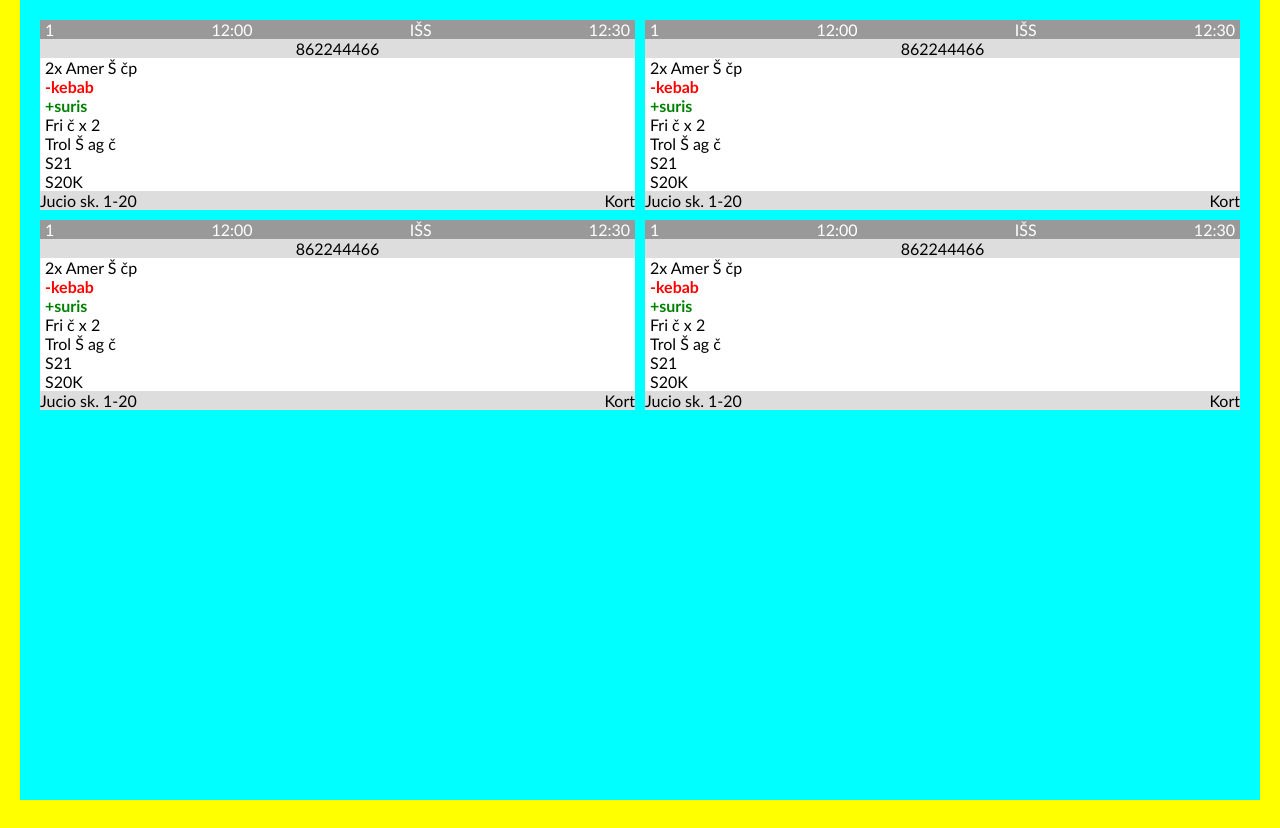
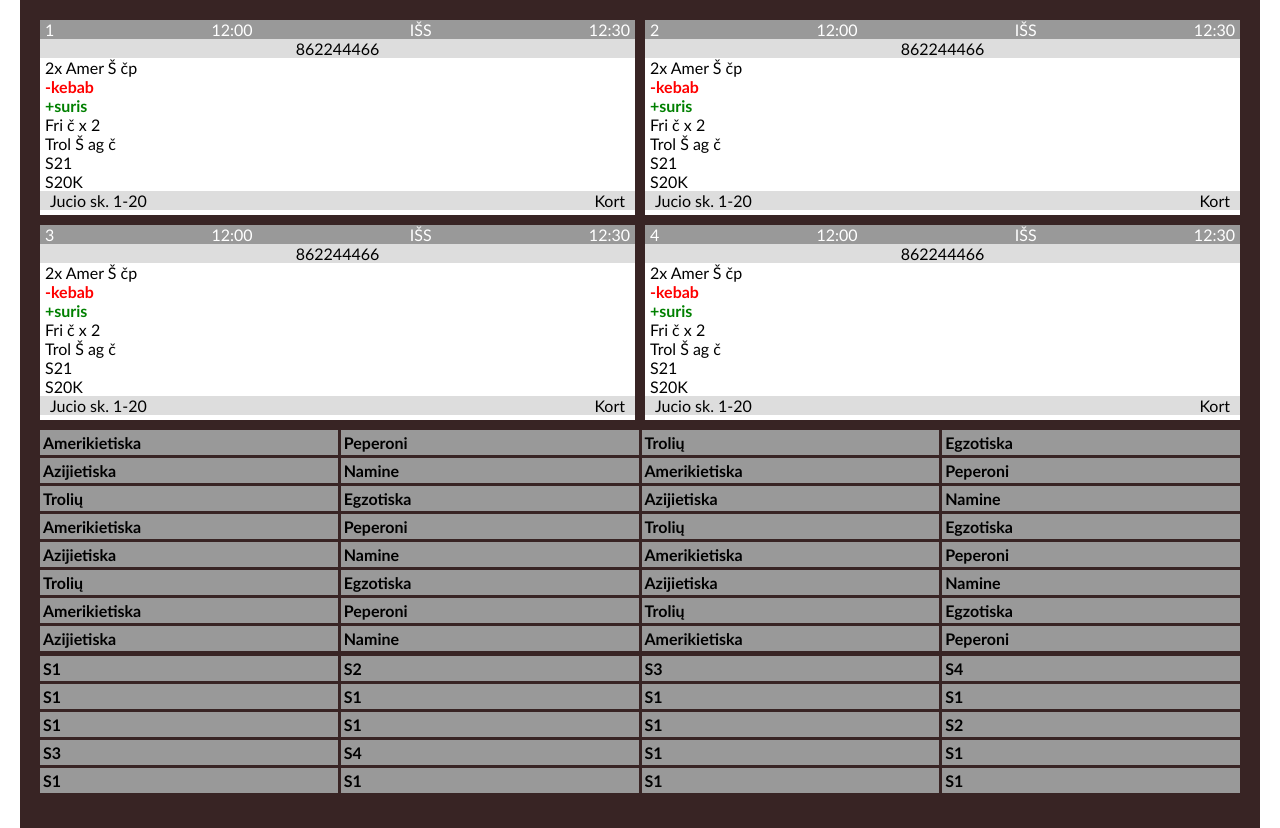
Before and after one commit to brokenfingers/manage-prototype, a website: page index.html in a window 1280 px wide. Before the commit the page ends 800 px from the top, so only its background shows below. Drawn offline with Linux system fonts and the light colour scheme.

Commit message:
menu list

```diff
--- a/css/pages/main.css
+++ b/css/pages/main.css
@@ -1,23 +1,29 @@
 body {
     display: grid;
-    background-color: yellow;
+    /* background-color: yellow; */
     width: 100%;
     grid-template-columns: 20px 1fr 20px;
     grid-template-areas: '. main .';
 }
 
 main {
-    display: main;
+    display: flex;
+    flex-direction: column;
     width: 100%;
     min-height: 100vh;
     grid-area: main;
     padding: 20px;
-    background-color: aqua;
+    background-color: #382424;
+}
+
+main > * {
+    margin-bottom: 10px;
 }
 
 .orders-pool {
     display: grid;
     width: 100%;
+    height: 50vh;
     gap: 10px;
     grid-template-columns: 1fr 1fr;
 }
@@ -57,6 +63,26 @@ main {
 
 .order > .bottom-bar {
     display: flex;
+    padding: 0 10px;
     justify-content: space-between;
     background-color: #ddd;
 }
+
+.order-options > .pizza-menu,
+.sushi-menu {
+    display: grid;
+    list-style-type: none;
+    margin-bottom: 5px;
+    gap: 3px;
+    grid-template-columns: 1fr 1fr 1fr 1fr;
+}
+
+.pizza-menu > li,
+.sushi-menu > li {
+    /* text-align: center; */
+    padding: 3px 3px;
+    background-color: #999;
+
+    cursor: pointer;
+    font-weight: bold;
+}
--- a/index.html
+++ b/index.html
@@ -45,7 +45,7 @@
             </div>
             <div class="order">
                 <div class="top-bar">
-                    <p class="number">1</p>
+                    <p class="number">2</p>
                     <p class="time-ordered">12:00</p>
                     <p>IŠS</p>
                     <p class="finish-time">12:30</p>
@@ -67,7 +67,7 @@
             </div>
             <div class="order">
                 <div class="top-bar">
-                    <p class="number">1</p>
+                    <p class="number">3</p>
                     <p class="time-ordered">12:00</p>
                     <p>IŠS</p>
                     <p class="finish-time">12:30</p>
@@ -89,7 +89,7 @@
             </div>
             <div class="order">
                 <div class="top-bar">
-                    <p class="number">1</p>
+                    <p class="number">4</p>
                     <p class="time-ordered">12:00</p>
                     <p>IŠS</p>
                     <p class="finish-time">12:30</p>
@@ -110,7 +110,64 @@
                 </div>
             </div>
         </section>
-
+        <section class="order-options">
+            <ul class="pizza-menu">
+                <li>Amerikietiska</li>
+                <li>Peperoni</li>
+                <li>Trolių</li>
+                <li>Egzotiska</li>
+                <li>Azijietiska</li>
+                <li>Namine</li>
+                <li>Amerikietiska</li>
+                <li>Peperoni</li>
+                <li>Trolių</li>
+                <li>Egzotiska</li>
+                <li>Azijietiska</li>
+                <li>Namine</li>
+                <li>Amerikietiska</li>
+                <li>Peperoni</li>
+                <li>Trolių</li>
+                <li>Egzotiska</li>
+                <li>Azijietiska</li>
+                <li>Namine</li>
+                <li>Amerikietiska</li>
+                <li>Peperoni</li>
+                <li>Trolių</li>
+                <li>Egzotiska</li>
+                <li>Azijietiska</li>
+                <li>Namine</li>
+                <li>Amerikietiska</li>
+                <li>Peperoni</li>
+                <li>Trolių</li>
+                <li>Egzotiska</li>
+                <li>Azijietiska</li>
+                <li>Namine</li>
+                <li>Amerikietiska</li>
+                <li>Peperoni</li>
+            </ul>
+            <ul class="sushi-menu">
+                <li>S1</li>
+                <li>S2</li>
+                <li>S3</li>
+                <li>S4</li>
+                <li>S1</li>
+                <li>S1</li>
+                <li>S1</li>
+                <li>S1</li>
+                <li>S1</li>
+                <li>S1</li>
+                <li>S1</li>
+                <li>S2</li>
+                <li>S3</li>
+                <li>S4</li>
+                <li>S1</li>
+                <li>S1</li>
+                <li>S1</li>
+                <li>S1</li>
+                <li>S1</li>
+                <li>S1</li>
+            </ul>
+        </section>
     </main>
 </body>
 
```
